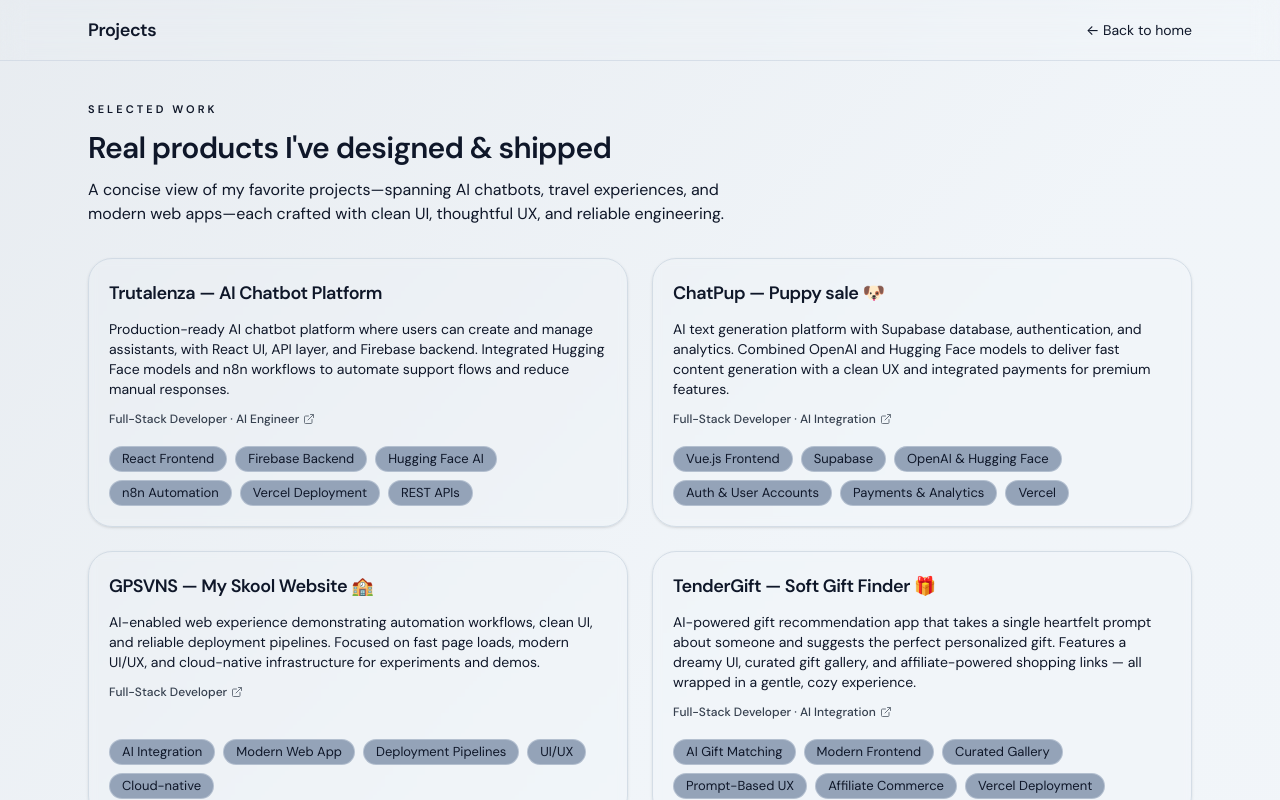
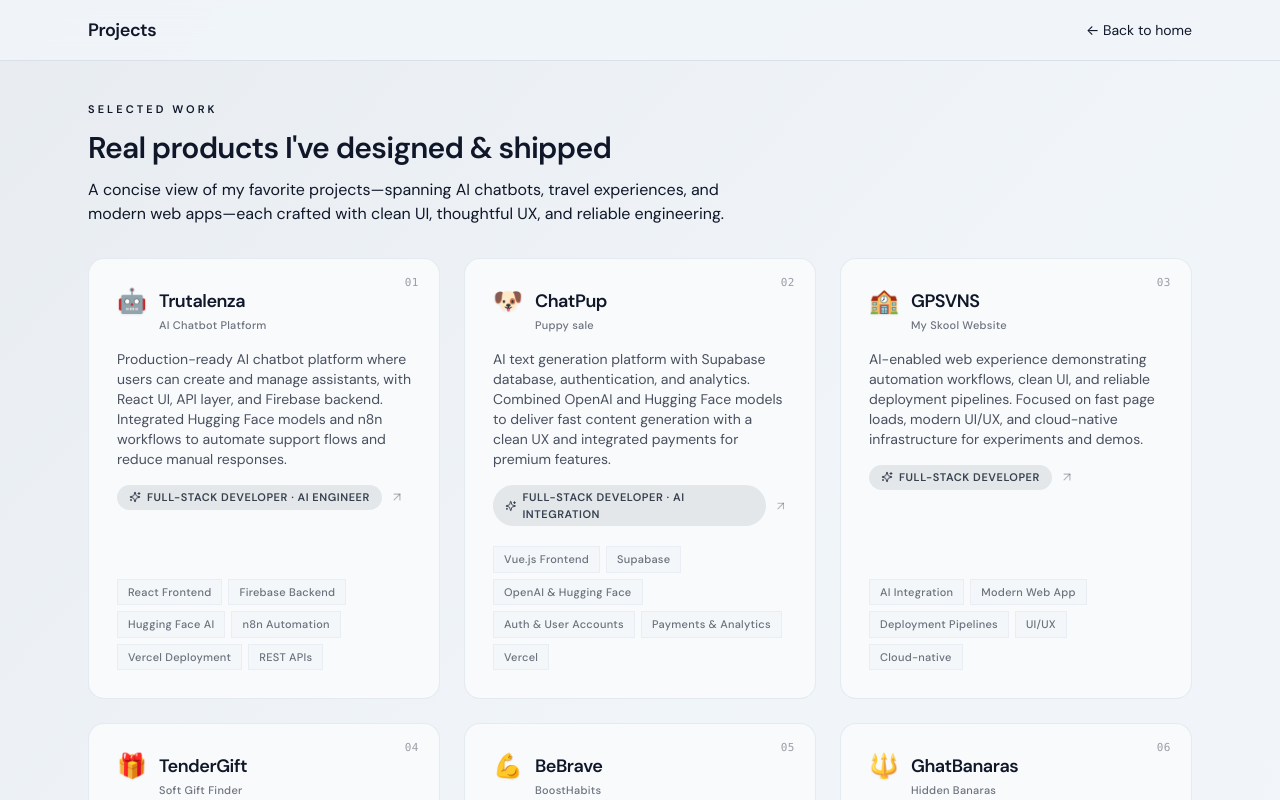
Before and after one commit to Nob1taaaa/remix-of-remix-of-my-cute-portfolio-09, a React (Vite) app: page /projects in a window 1280 px wide. Shown: the top 800 px of the page. Built offline with nearby package versions, Linux system fonts and the light colour scheme; the HTML template or start-up script is replaced by a standard one.

Commit message:
Beautified Projects section
Co-authored-by: Nob1taaaa <121599198+Nob1taaaa@users.noreply.github.com>

```diff
--- a/src/pages/Projects.tsx
+++ b/src/pages/Projects.tsx
@@ -1,103 +1,153 @@
 import { Button } from "@/components/ui/button";
-import { ExternalLink } from "lucide-react";
+import { ArrowUpRight, Sparkles } from "lucide-react";
 import { Link } from "react-router-dom";
-// Projects data reused from Portfolio, kept in-page for now to avoid changing behavior
+import { useEffect, useRef, useState } from "react";
+
 const projects = [
   {
     title: "Trutalenza — AI Chatbot Platform",
     description:
       "Production-ready AI chatbot platform where users can create and manage assistants, with React UI, API layer, and Firebase backend. Integrated Hugging Face models and n8n workflows to automate support flows and reduce manual responses.",
     role: "Full-Stack Developer · AI Engineer",
-    tags: [
-      "React Frontend",
-      "Firebase Backend",
-      "Hugging Face AI",
-      "n8n Automation",
-      "Vercel Deployment",
-      "REST APIs",
-    ],
+    tags: ["React Frontend", "Firebase Backend", "Hugging Face AI", "n8n Automation", "Vercel Deployment", "REST APIs"],
     url: "https://trutalenza.com/",
+    emoji: "🤖",
   },
   {
-    title: "ChatPup —  Puppy sale 🐶",
+    title: "ChatPup — Puppy sale",
     description:
       "AI text generation platform with Supabase database, authentication, and analytics. Combined OpenAI and Hugging Face models to deliver fast content generation with a clean UX and integrated payments for premium features.",
     role: "Full-Stack Developer · AI Integration",
-    tags: [
-      "Vue.js Frontend",
-      "Supabase",
-      "OpenAI & Hugging Face",
-      "Auth & User Accounts",
-      "Payments & Analytics",
-      "Vercel",
-    ],
+    tags: ["Vue.js Frontend", "Supabase", "OpenAI & Hugging Face", "Auth & User Accounts", "Payments & Analytics", "Vercel"],
     url: "https://petscares.vercel.app/",
+    emoji: "🐶",
   },
   {
-    title: "GPSVNS — My Skool Website 🏫",
+    title: "GPSVNS — My Skool Website",
     description:
       "AI-enabled web experience demonstrating automation workflows, clean UI, and reliable deployment pipelines. Focused on fast page loads, modern UI/UX, and cloud-native infrastructure for experiments and demos.",
     role: "Full-Stack Developer",
-    tags: [
-      "AI Integration",
-      "Modern Web App",
-      "Deployment Pipelines",
-      "UI/UX",
-      "Cloud-native",
-    ],
+    tags: ["AI Integration", "Modern Web App", "Deployment Pipelines", "UI/UX", "Cloud-native"],
     url: "https://gps-3iuzohgam-gyandeepvns.vercel.app/",
+    emoji: "🏫",
   },
   {
-    title: "TenderGift — Soft Gift Finder 🎁",
+    title: "TenderGift — Soft Gift Finder",
     description:
-      "AI-powered gift recommendation app that takes a single heartfelt prompt about someone and suggests the perfect personalized gift. Features a dreamy UI, curated gift gallery, and affiliate-powered shopping links — all wrapped in a gentle, cozy experience.",
+      "AI-powered gift recommendation app that takes a single heartfelt prompt about someone and suggests the perfect personalized gift. Features a dreamy UI, curated gift gallery, and affiliate-powered shopping links.",
     role: "Full-Stack Developer · AI Integration",
-    tags: [
-      "AI Gift Matching",
-      "Modern Frontend",
-      "Curated Gallery",
-      "Prompt-Based UX",
-      "Affiliate Commerce",
-      "Vercel Deployment",
-    ],
+    tags: ["AI Gift Matching", "Modern Frontend", "Curated Gallery", "Prompt-Based UX", "Affiliate Commerce", "Vercel Deployment"],
     url: "https://tendergift.vercel.app/",
+    emoji: "🎁",
   },
   {
-    title: "BeBrave — BoostHabits 💪",
+    title: "BeBrave — BoostHabits",
     description:
-      "A mood-aware wellness app that checks in on how you're feeling and delivers personalized boosts, habit tracking, and daily motivation. Features a soothing UI with mood selection, streak tracking, and gentle nudges to build positive routines.",
+      "A mood-aware wellness app that checks in on how you're feeling and delivers personalized boosts, habit tracking, and daily motivation. Features a soothing UI with mood selection, streak tracking, and gentle nudges.",
     role: "Full-Stack Developer · Wellness Tech",
-    tags: [
-      "Mood Tracking",
-      "Habit Builder",
-      "Modern Frontend",
-      "Auth & Streaks",
-      "Wellness UX",
-      "Vercel Deployment",
-    ],
+    tags: ["Mood Tracking", "Habit Builder", "Modern Frontend", "Auth & Streaks", "Wellness UX", "Vercel Deployment"],
     url: "https://bebrave.vercel.app/",
+    emoji: "💪",
   },
   {
-    title: "GhatBanaras — Hidden Banaras 🔱",
+    title: "GhatBanaras — Hidden Banaras",
     description:
-      "AI-assisted travel platform for Varanasi that surfaces hidden ghats, local stories, and non-obvious experiences. Designed flows for OpenAI-powered trip planning, authentication, and a polished frontend for travelers, hotel owners, and tour guides.",
+      "AI-assisted travel platform for Varanasi that surfaces hidden ghats, local stories, and non-obvious experiences. Designed flows for OpenAI-powered trip planning, authentication, and a polished frontend.",
     role: "Product Designer · Full-Stack Developer",
-    tags: [
-      "OpenAI API",
-      "Travel & Tourism",
-      "Auth & User Profiles",
-      "Hotel & Guide Contacts",
-      "Banaras Local Insights",
-      "Modern Frontend",
-    ],
+    tags: ["OpenAI API", "Travel & Tourism", "Auth & User Profiles", "Hotel & Guide Contacts", "Banaras Local Insights", "Modern Frontend"],
     url: "https://ghatbanaras.com/",
+    emoji: "🔱",
   },
 ];
 
+const ProjectCard = ({ project, index }: { project: (typeof projects)[0]; index: number }) => {
+  const [isVisible, setIsVisible] = useState(false);
+  const ref = useRef<HTMLAnchorElement>(null);
+
+  useEffect(() => {
+    const observer = new IntersectionObserver(
+      ([entry]) => {
+        if (entry.isIntersecting) {
+          setTimeout(() => setIsVisible(true), index * 120);
+          observer.disconnect();
+        }
+      },
+      { threshold: 0.1 }
+    );
+    if (ref.current) observer.observe(ref.current);
+    return () => observer.disconnect();
+  }, [index]);
+
+  return (
+    <a
+      ref={ref}
+      href={project.url}
+      target="_blank"
+      rel="noreferrer"
+      className={`group relative flex flex-col justify-between overflow-hidden rounded-2xl border border-border/40 bg-card p-6 sm:p-7 transition-all duration-500 ease-out
+        hover:border-primary/30 hover:shadow-[0_8px_40px_-12px_hsl(var(--primary)/0.25)] hover:-translate-y-2
+        ${isVisible ? "opacity-100 translate-y-0" : "opacity-0 translate-y-8"}
+      `}
+    >
+      {/* Hover gradient overlay */}
+      <div className="pointer-events-none absolute inset-0 rounded-2xl bg-gradient-to-br from-primary/[0.04] via-transparent to-accent/[0.06] opacity-0 transition-opacity duration-500 group-hover:opacity-100" />
+
+      {/* Project number */}
+      <span className="absolute right-5 top-4 font-mono text-[11px] font-medium tracking-wider text-muted-foreground/40 transition-colors duration-300 group-hover:text-primary/60">
+        {String(index + 1).padStart(2, "0")}
+      </span>
+
+      <div className="relative space-y-4">
+        {/* Emoji + Title */}
+        <div className="flex items-start gap-3 pr-8">
+          <span className="mt-0.5 text-2xl leading-none drop-shadow-sm">{project.emoji}</span>
+          <div>
+            <h3 className="text-base font-semibold tracking-tight text-foreground sm:text-lg leading-snug">
+              {project.title.split(" — ")[0]}
+            </h3>
+            {project.title.includes(" — ") && (
+              <p className="mt-0.5 text-[11px] font-medium text-muted-foreground/60 tracking-wide">
+                {project.title.split(" — ")[1]}
+              </p>
+            )}
+          </div>
+        </div>
+
+        {/* Description */}
+        <p className="text-[13px] leading-relaxed text-muted-foreground/75 sm:text-sm">{project.description}</p>
+
+        {/* Role badge */}
+        <div className="flex items-center gap-2">
+          <span className="inline-flex items-center gap-1.5 rounded-full bg-primary/10 px-3 py-1 text-[10px] font-semibold uppercase tracking-wider text-primary sm:text-[11px]">
+            <Sparkles className="h-3 w-3" />
+            {project.role}
+          </span>
+          <ArrowUpRight className="h-3.5 w-3.5 text-muted-foreground/30 transition-all duration-300 group-hover:translate-x-0.5 group-hover:-translate-y-0.5 group-hover:text-primary" />
+        </div>
+      </div>
+
+      {/* Tags */}
+      <div className="relative mt-5 flex flex-wrap gap-1.5">
+        {project.tags.map((tag) => (
+          <span
+            key={tag}
+            className="rounded-md border border-border/25 bg-background/60 px-2.5 py-1 text-[10px] font-medium tracking-wide text-muted-foreground/60 transition-all duration-300 group-hover:border-primary/15 group-hover:text-muted-foreground/80 sm:text-[11px]"
+          >
+            {tag}
+          </span>
+        ))}
+      </div>
+
+      {/* Bottom accent line */}
+      <div className="pointer-events-none absolute bottom-0 left-0 h-[2px] w-0 bg-gradient-to-r from-primary/50 via-primary/20 to-transparent transition-all duration-500 group-hover:w-full" />
+    </a>
+  );
+};
+
 const Projects = () => {
   return (
-    <div className="bg-gradient-to-br from-primary/5 via-background to-accent/10 text-foreground">
-      <header className="sticky top-0 z-20 border-b border-border/60 bg-background/80/95 backdrop-blur-md">
+    <div className="min-h-screen bg-gradient-to-br from-primary/5 via-background to-accent/10 text-foreground">
+      <header className="sticky top-0 z-20 border-b border-border/60 bg-background/95 backdrop-blur-md">
         <div className="mx-auto flex max-w-6xl items-center justify-between px-3 py-3 sm:px-6 sm:py-4">
           <h1 className="text-base font-semibold tracking-tight sm:text-lg">Projects</h1>
           <Link to="/" className="text-xs text-muted-foreground hover:text-primary sm:text-sm">
@@ -120,41 +170,15 @@ const Projects = () => {
           </p>
         </section>
 
-        <section className="grid gap-6 md:grid-cols-2">
-          {projects.map((project) => (
-            <a
-              key={project.title}
-              href={project.url}
-              target="_blank"
-              rel="noreferrer"
-              className="group flex flex-col justify-between rounded-3xl border border-border/70 bg-background/95/100 p-5 shadow-sm shadow-primary/10 backdrop-blur-sm transition-transform duration-300 hover:-translate-y-1 hover:shadow-lg hover:shadow-primary/25"
-            >
-              <div className="space-y-3">
-                <h3 className="text-base font-semibold tracking-tight sm:text-lg">{project.title}</h3>
-                <p className="text-sm text-muted-foreground">{project.description}</p>
-                <p className="inline-flex items-center gap-1 text-xs font-medium text-primary">
-                  {project.role}
-                  <ExternalLink className="h-3 w-3 opacity-70 transition-opacity group-hover:opacity-100" />
-                </p>
-              </div>
-              <div className="mt-4 flex flex-wrap gap-2 text-xs sm:text-[13px]">
-                {project.tags.map((tag) => (
-                  <span
-                    key={tag}
-                    className="rounded-full border border-border/60 bg-muted px-3 py-1 text-muted-foreground transition-colors group-hover:bg-muted/90"
-                  >
-                    {tag}
-                  </span>
-                ))}
-              </div>
-            </a>
+        {/* Beautiful 3-column project grid */}
+        <section className="grid gap-5 sm:gap-6 md:grid-cols-2 lg:grid-cols-3">
+          {projects.map((project, i) => (
+            <ProjectCard key={project.title} project={project} index={i} />
           ))}
         </section>
 
         <section className="mt-2 rounded-2xl border border-dashed border-border/70 bg-background/90 px-4 py-3 text-xs text-muted-foreground shadow-sm shadow-primary/5 sm:py-4 sm:text-sm">
-          <p className="font-medium text-foreground/90 sm:text-base">
-            More projects coming soon.
-          </p>
+          <p className="font-medium text-foreground/90 sm:text-base">More projects coming soon.</p>
           <p className="mt-1 max-w-xl">
             This section is ready for future work—when you ship a new product, just add it to the list above and it will
             appear here automatically with the same layout and interactions.
```
